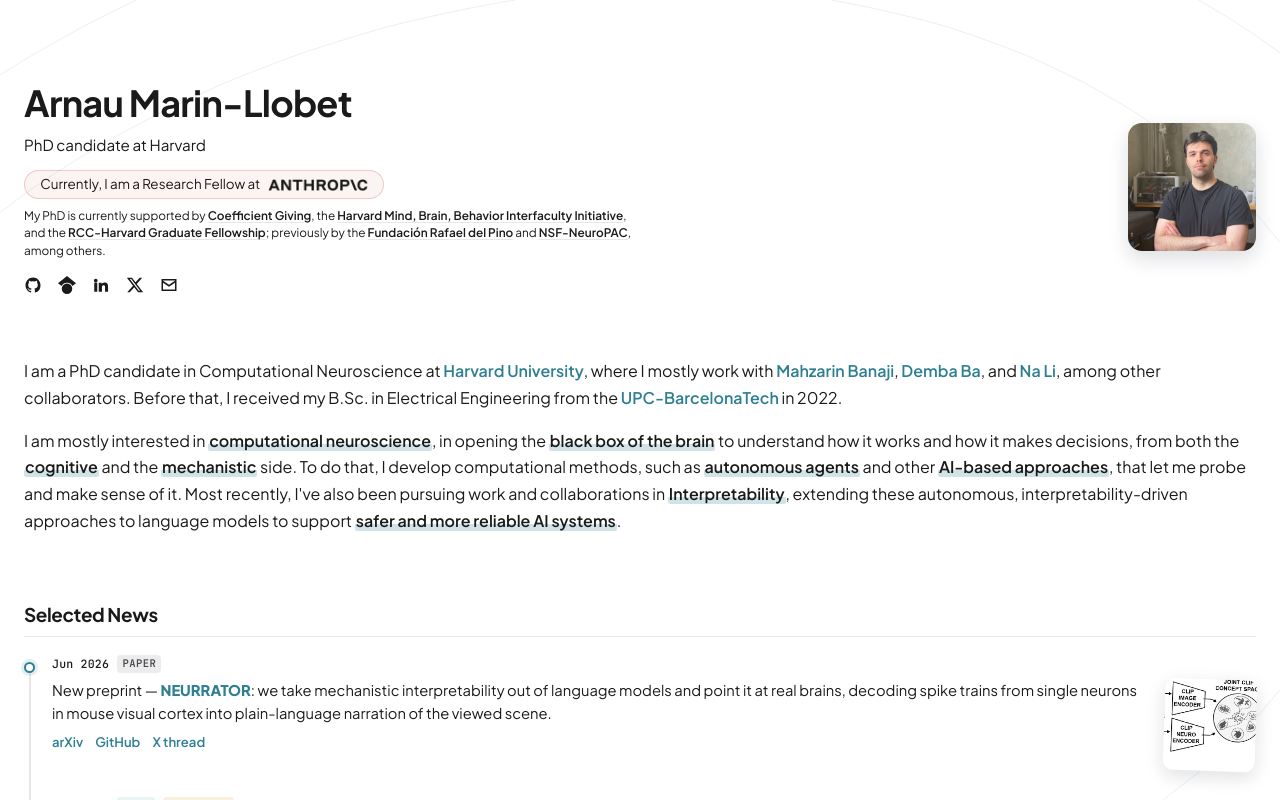
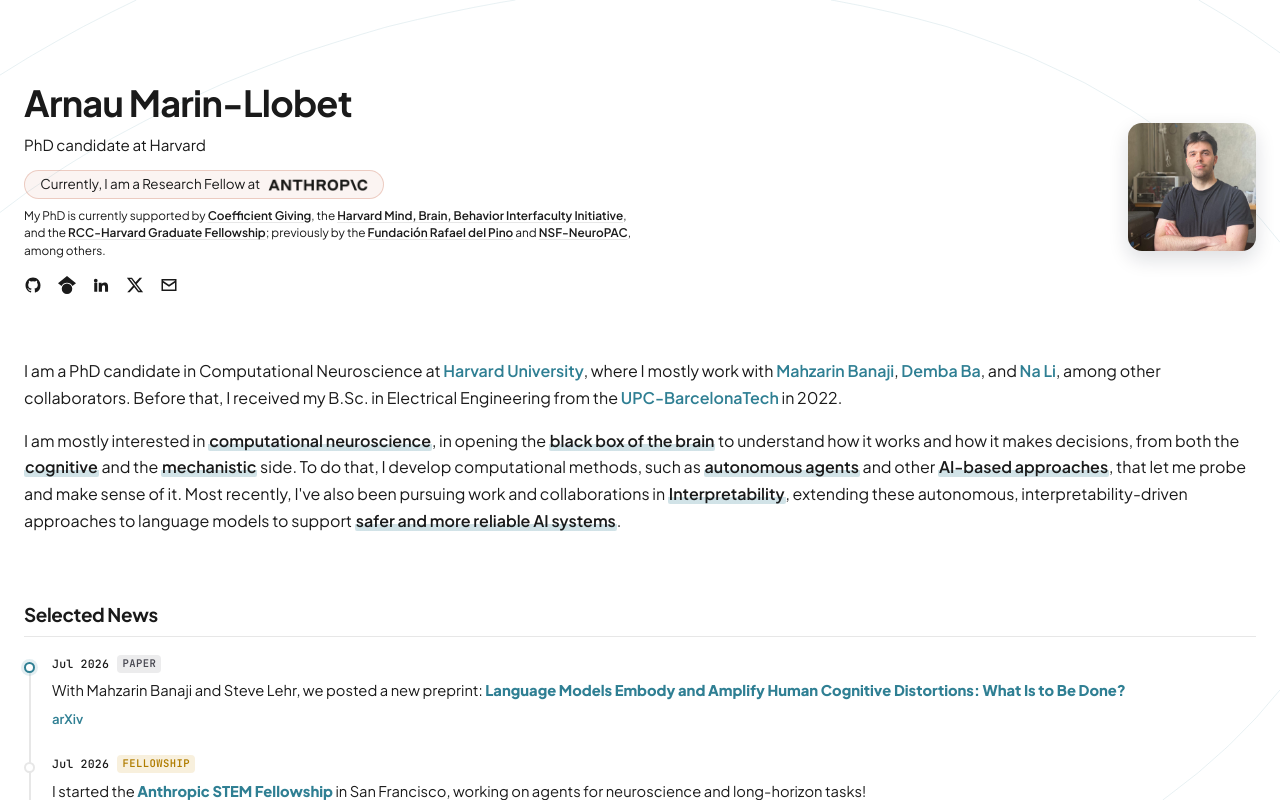
Before and after one commit to arnaumarin/arnaumarin.github.io, a Vue app: page / in a window 1280 px wide. Shown: the top 800 px of the page. Built offline with nearby package versions, Linux system fonts and the light colour scheme.

Commit message:
News: add Anthropic STEM Fellowship start and cognitive distortions preprint

```diff
--- a/src/data/news.js
+++ b/src/data/news.js
@@ -2,6 +2,20 @@
 // `html` may contain inline links (rendered with v-html).
 
 export default [
+  {
+    date: 'Jul 2026',
+    tags: [{ label: 'paper', type: 'paper' }],
+    html: `With Mahzarin Banaji and Steve Lehr, we posted a new preprint:
+           <a class="prose-link" href="https://arxiv.org/abs/2607.20695"><strong>Language Models Embody and
+           Amplify Human Cognitive Distortions: What Is to Be Done?</strong></a>`,
+    links: [{ label: 'arXiv', href: 'https://arxiv.org/abs/2607.20695' }],
+  },
+  {
+    date: 'Jul 2026',
+    tags: [{ label: 'fellowship', type: 'spotlight' }],
+    html: `I started the <a class="prose-link" href="https://www.anthropic.com/"><strong>Anthropic STEM
+           Fellowship</strong></a> in San Francisco, working on agents for neuroscience and long-horizon tasks!`,
+  },
   {
     date: 'Jun 2026',
     tags: [{ label: 'paper', type: 'paper' }],
```
